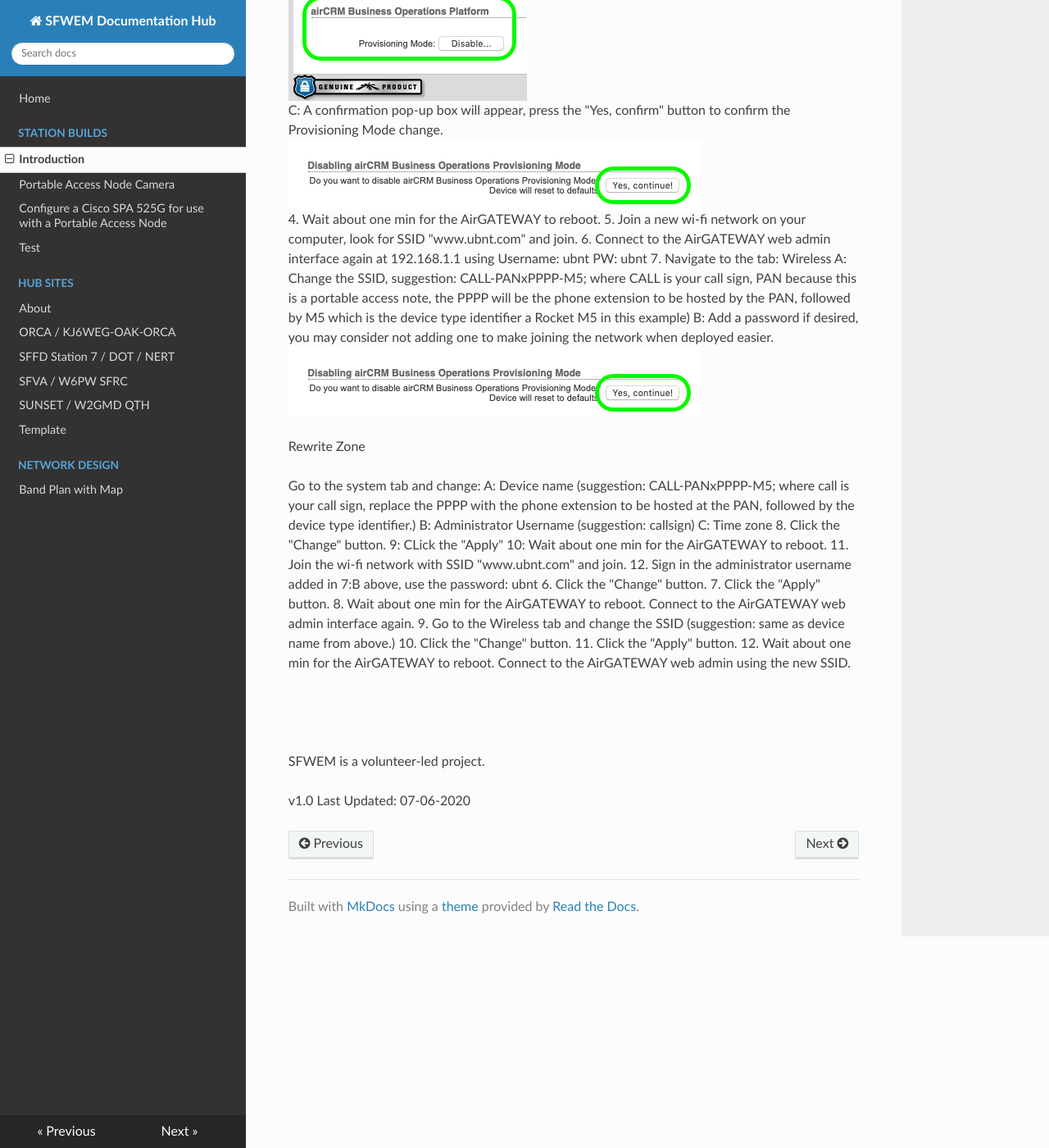
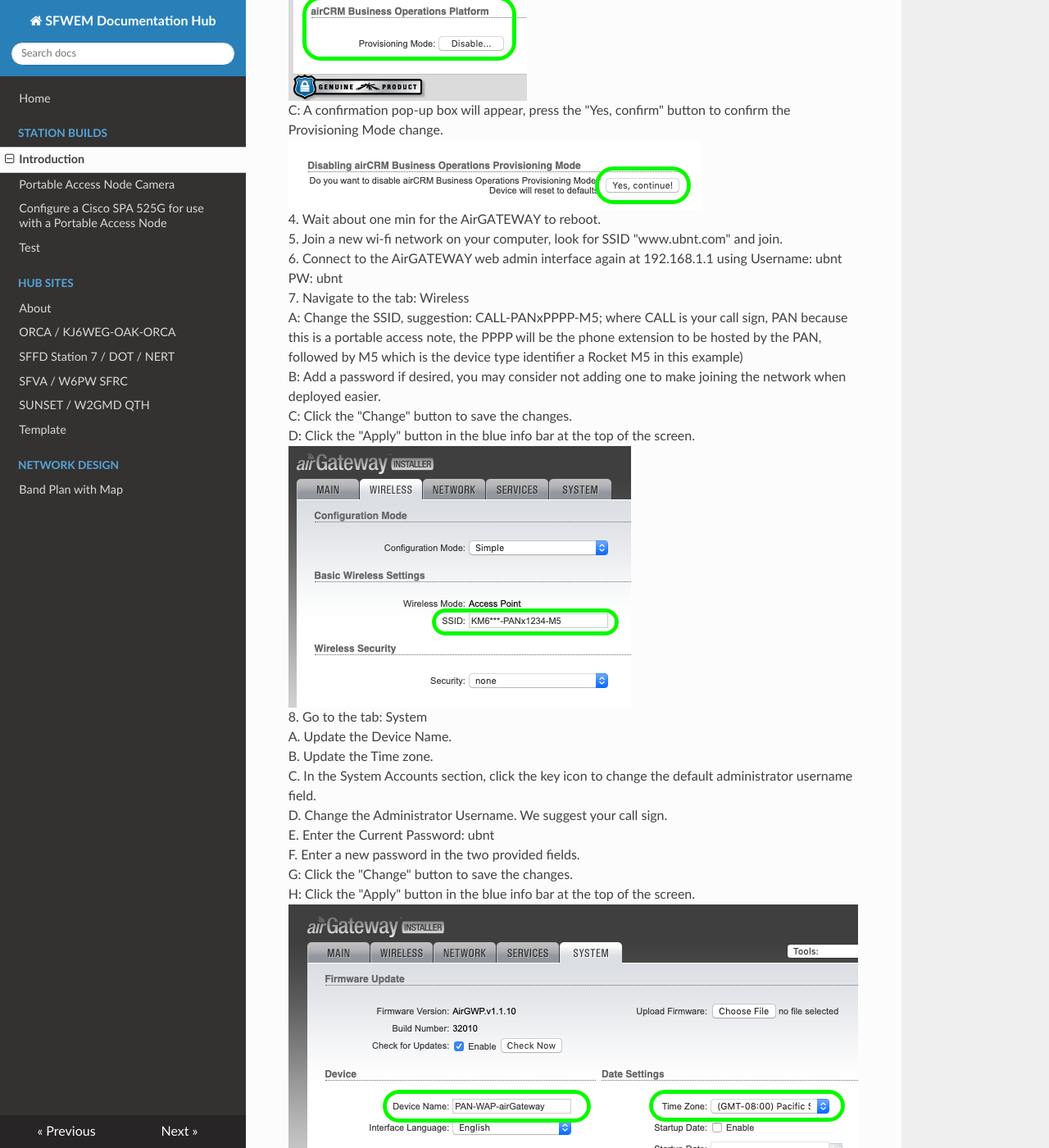
Before and after one commit to sfwem/SFWEM-Docs, an MkDocs documentation site: the page built from docs/Station_Builds/PAN_1.0.md, in a window 1280 px wide and 1400 px high, scrolled down 4037 px. Shown: the whole window at 82% size. Built offline with MkDocs 1.6.1, drawn with Linux system fonts in a browser that asks for light colours; nearby versions of some CDN libraries; some of the changed text lies outside the part shown.

Commit message:
Update complete for v2.0

```diff
--- a/docs/Station_Builds/PAN_1.0.md
+++ b/docs/Station_Builds/PAN_1.0.md
@@ -96,33 +96,32 @@
     B: Close to the bottom of the page find the "Provisioning Mode" setting, then click the "Disable..." button.<BR>
     ![screenshot](AirGateway_AirCRM_Disable.png)<br>
     C: A confirmation pop-up  box will appear, press the "Yes, confirm" button to confirm the Provisioning Mode change.<BR>
-![screenshot](AirGateway_AirCRM-Confirm.png)<br>
-4. Wait about one min for the AirGATEWAY to reboot.
-5. Join a new wi-fi network on your computer, look for SSID "www.ubnt.com" and join.
-6. Connect to the AirGATEWAY web admin interface again at 192.168.1.1 using Username: ubnt PW: ubnt
-7. Navigate to the tab: Wireless
-    A: Change the SSID, suggestion: CALL-PANxPPPP-M5; where CALL is your call sign, PAN because this is a portable access note, the PPPP will be the phone extension to be hosted by the PAN, followed by M5 which is the device type identifier a Rocket M5 in this example)
-    B: Add a password if desired, you may consider not adding one to make joining the network when deployed easier.
-![screenshot](AirGateway_AirCRM-Confirm.png)<br>
+    ![screenshot](AirGateway_AirCRM-Confirm.png)<br>
+4. Wait about one min for the AirGATEWAY to reboot.<BR>
+5. Join a new wi-fi network on your computer, look for SSID "www.ubnt.com" and join.<br>
+6. Connect to the AirGATEWAY web admin interface again at 192.168.1.1 using Username: ubnt PW: ubnt<br>
+7. Navigate to the tab: Wireless<BR>
+    A: Change the SSID, suggestion: CALL-PANxPPPP-M5; where CALL is your call sign, PAN because this is a portable access note, the PPPP will be the phone extension to be hosted by the PAN, followed by M5 which is the device type identifier a Rocket M5 in this example)<BR>
+    B: Add a password if desired, you may consider not adding one to make joining the network when deployed easier.<BR>
+    C: Click the "Change" button to save the changes.<BR>
+    D: Click the "Apply" button in the blue info bar at the top of the screen.<BR>
+    ![screenshot](AirGateway_SSID.png)<br>
+8. Go to the tab: System<BR>
+    A. Update the Device Name.<br>
+    B. Update the Time zone.<br>
+    C. In the System Accounts section, click the key icon to change the default administrator username field.<br>
+    D. Change the Administrator Username. We suggest your call sign.<br>
+    E. Enter the Current Password: ubnt<br>
+    F. Enter a new password in the two provided fields.<br>
+    G: Click the "Change" button to save the changes.<BR>
+    H: Click the "Apply" button in the blue info bar at the top of the screen.<BR>
+    ![screenshot](AirGATEWAY_System.png)<br>
+9. Navigate to the tab: Network<BR>
+    A: Change the Network Mode to "Bridge"<BR>
+    B: Click the "Change" button to save the changes.<BR>
+    C: Click the "Apply" button in the blue info bar at the top of the screen.<BR>
+    ![screenshot](AirGateway_Bridge.png)<br>
 
-Rewrite Zone
-
-Go to the system tab and change:
-    A: Device name (suggestion: CALL-PANxPPPP-M5; where call is your call sign, replace the PPPP with the phone extension to be hosted at the PAN, followed by the device type identifier.)
-    B: Administrator Username (suggestion: callsign)
-    C: Time zone
-8. Click the "Change" button.
-9: CLick the "Apply"
-10: Wait about one min for the AirGATEWAY to reboot.
-11. Join the wi-fi network with SSID "www.ubnt.com" and join.
-12. Sign in the administrator username added in 7:B above, use the password: ubnt
-6. Click the "Change" button.
-7. Click the "Apply" button.
-8. Wait about one min for the AirGATEWAY to reboot. Connect to the AirGATEWAY web admin interface again.
-9. Go to the Wireless tab and change the SSID (suggestion: same as device name from above.)
-10. Click the "Change" button.
-11. Click the "Apply" button.
-12. Wait about one min for the AirGATEWAY to reboot. Connect to the AirGATEWAY web admin using the new SSID.
 
 
 <BR>
@@ -130,4 +129,4 @@
 <BR>
 SFWEM is a volunteer-led project.
 
-v1.0 Last Updated: 07-06-2020
+v2.0 Last Updated: 08-12-2020
```
Also changed, not shown: docs/Station_Builds/AirGATEWAY_System.png (added), docs/Station_Builds/AirGateway_Bridge.png (added).
